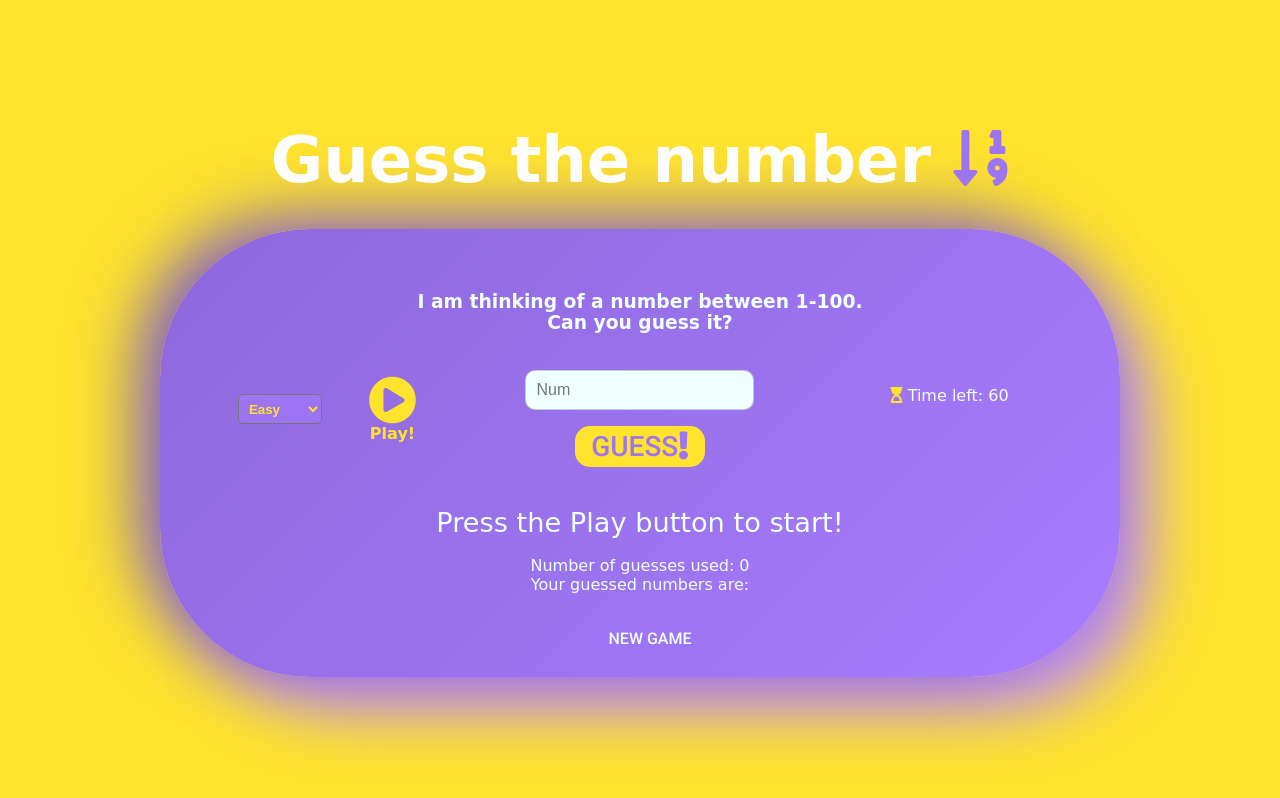
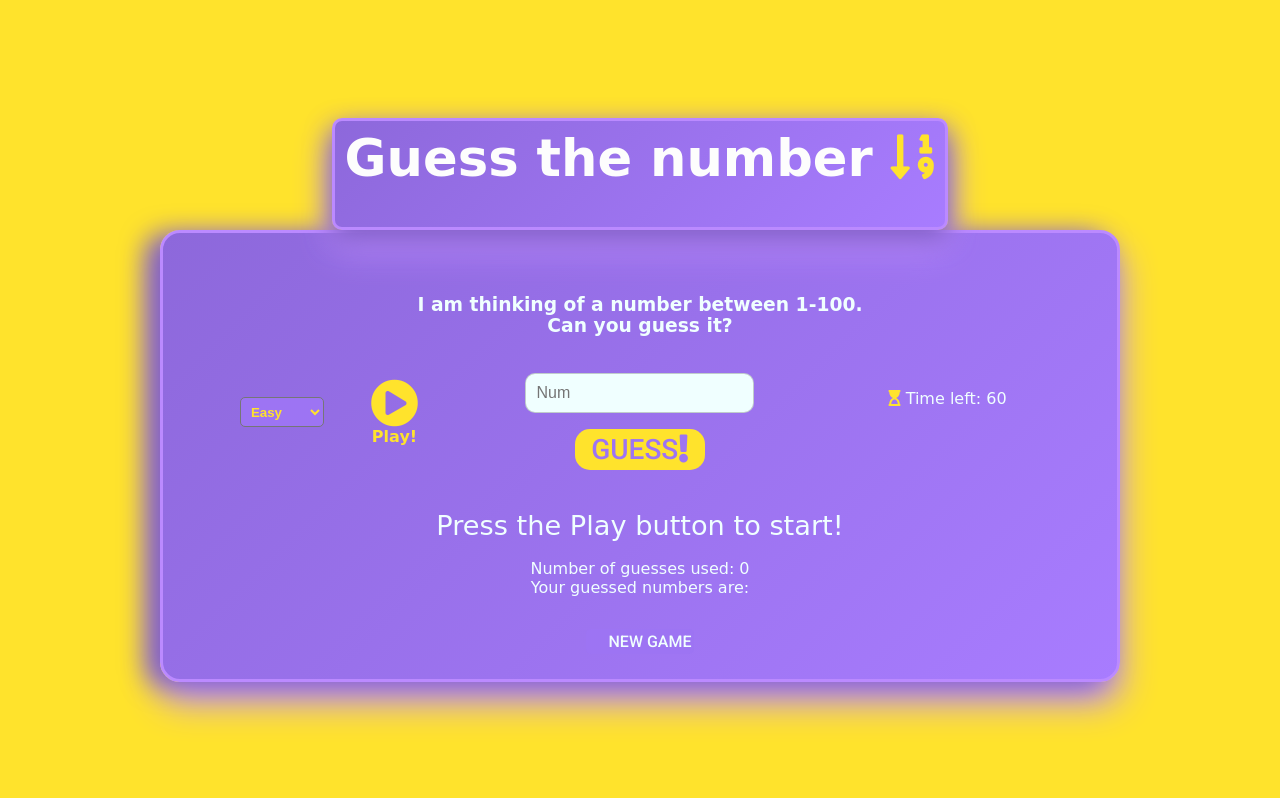
Before and after one commit to PhilipOSull/Project-Two, a plain HTML site: page index.html in a window 1280 px wide. Drawn offline with Linux system fonts and the light colour scheme; a web font is replaced by a local one.

Commit message:
Add a favicon. Add jshint esversion: 6 to the top of the javascript. Change the layout of the game area for better contrast.

```diff
--- a/assets/css/style.css
+++ b/assets/css/style.css
@@ -1,4 +1,4 @@
-@import url('https://fonts.googleapis.com/css2?family=Oi&family=Roboto:wght@100;300;400;500;700&display=swap');
+@import url('https://fonts.googleapis.com/css2?family=Corben:wght@400;700&family=Fredoka+One&family=Kavoon&family=Oi&family=Roboto:wght@100;300;400;500;700&family=Shrikhand&family=Ultra&display=swap');
 
 * {
     box-sizing: border-box;
@@ -8,7 +8,7 @@
 
 body {
 
-    font-family: cursive;
+    font-family: 'Corben', cursive;
     text-align: center;
     display: flex;
     min-height: 100vh;
@@ -23,20 +23,40 @@ main {
 
 /* --- MAIN HEADING --- */
 
+#heading-container {
+    display: flex;
+    justify-content: center;
+}
+
+#main-heading {
+    border-radius: 10px;
+    padding: 10px;
+    /* margin-bottom: 10px; */
+    background: linear-gradient(315deg, #a87cff, #8d68db);
+    box-shadow: 0px 10px 26px #7f5ec5, 0px 20px 36px #bb8aff;
+    height: 7rem;
+    display: inline-flex;
+    align-items: center;
+    border: solid;
+    border-color: #bb8aff;
+}
+
 h1 {
     color: #fdfdfd;
     font-weight: 900;
     margin-bottom: 2rem;
-    font-size: 4rem;
+    font-size: 3.2rem;
 }
 
 /* --- GAME AREA  --- */
 
 #game-area {
 
-    border-radius: 150px;
+    border-radius: 20px;
     background: linear-gradient(315deg, #a87cff, #8d68db);
-    box-shadow: -22px -11px 66px #7f5ec5, 29px 33px 66px #bb8aff;
+    box-shadow: -14px 4px 26px #7f5ec5, 0px 20px 36px #bb8aff;
+    border: solid;
+    border-color: #bb8aff;
 
 }
 
@@ -167,11 +187,14 @@ h1 {
 
 /* ICONS */
 
-h1 i, #btn-guess i {
+#btn-guess i {
     color: #9d74f3;
 }
 
-#right-area i, #btn-start i, #btn-new-game i {
+h1 i,
+#right-area i,
+#btn-start i,
+#btn-new-game i {
     color: #FFE32C;
 }
 
@@ -215,7 +238,7 @@ h1 i, #btn-guess i {
 
     h1 {
         margin-bottom: 1rem;
-        font-size: 3rem;
+        font-size: 2.2rem;
     }
 
     #right-area p {
@@ -238,7 +261,7 @@ h1 i, #btn-guess i {
     }
 
     h1 {
-        font-size: 2rem;
+        font-size: 1.6rem;
     }
 
     h1 i {
--- a/index.html
+++ b/index.html
@@ -8,6 +8,7 @@
     <link rel="stylesheet" href="assets/css/style.css">
     <link rel="stylesheet" href="https://pro.fontawesome.com/releases/v5.10.0/css/all.css"
         integrity="sha384-AYmEC3Yw5cVb3ZcuHtOA93w35dYTsvhLPVnYs9eStHfGJvOvKxVfELGroGkvsg+p" crossorigin="anonymous">
+        <link rel="icon" type="image/x-icon" href="assets/images/favicon.png">
     <title>Guess the Number!</title>
 </head>
 
@@ -16,9 +17,9 @@
     <main>
 
         <!--HEADING-->
-
-        <h1>Guess the number <i class="fas fa-sort-numeric-down"></i></h1>
-
+        <div id="heading-container">
+        <div id="main-heading"><h1>Guess the number <i class="fas fa-sort-numeric-down"></i></h1></div>
+        </div>
         <!--GAME AREA-->
 
         <div id="game-area" class="container">
@@ -63,7 +64,7 @@
             <div id="bottom-area">
                 <p id="high-low">Press the Play button to start!</p>
                 <p>Number of guesses used: <span id="num-guesses">0</span></p>
-                <p id="num-guessed">Your guessed numbers are:  </p>
+                <p id="num-guessed">Your guessed numbers are: </p>
                 <div>
                     <button class="hvr-grow" id="btn-new-game"><i class="far fa-reply"></i> NEW GAME</button>
 
@@ -71,15 +72,6 @@
             </div>
         </div>
     </main>
-    <!-- <footer>
-        <div class="container flex">
-            <div>
-                <h2>Guess the Number</h2>
-                <p>Copyright © 2022</p>
-            </div>
-        </div>
-    </footer> -->
-
     <script src="assets/js/script.js"></script>
 </body>
 
```
Also changed, not shown: assets/js/script.js (+10 -9 lines), assets/images/favicon.png (added), 1 other file.
